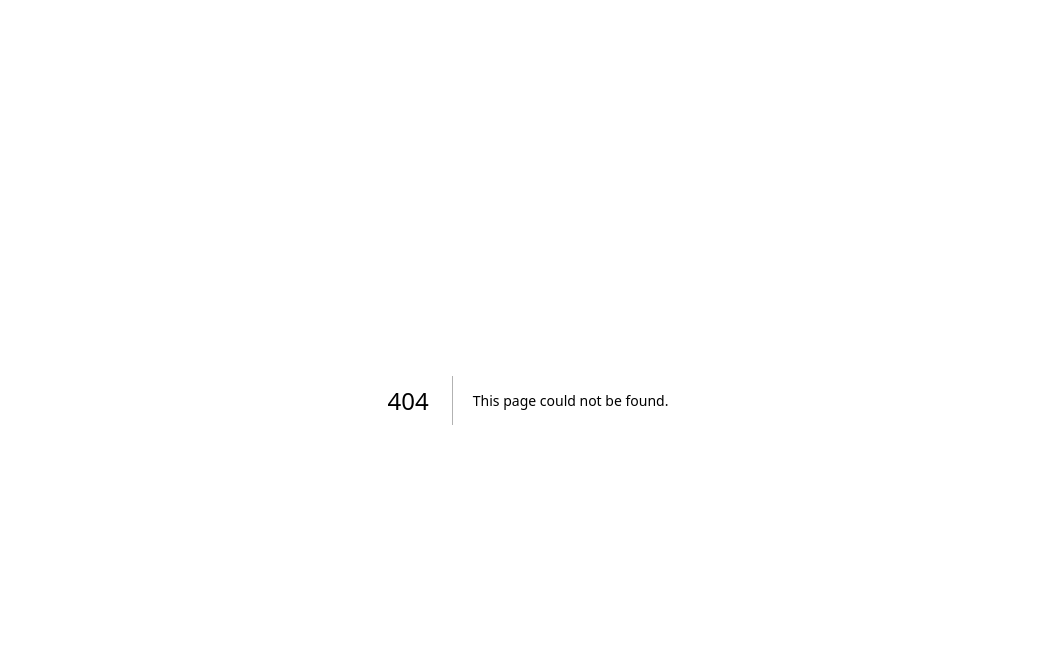
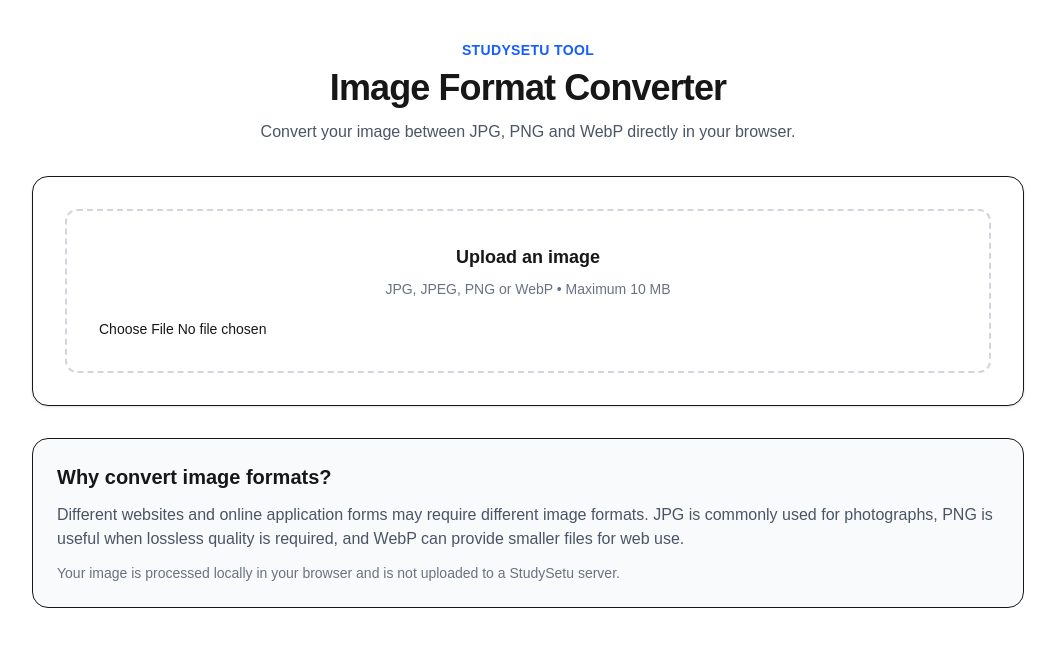
Before and after one commit to AwadheshBabita/StudySetu, a Next.js app: page /tools/image-format-converter in a window 1280 px wide. Before the commit this address had no page. Shown: the top 646 px of the page, without its empty margins (112-1167 px from the left). Built offline with nearby package versions, Linux system fonts and the light colour scheme.

Commit message:
feat: add image format converter tool

```diff
--- /dev/null
+++ b/src/app/tools/image-format-converter/page.tsx
@@ -0,0 +1,287 @@
+'use client';
+
+import { ChangeEvent, useEffect, useState } from 'react';
+
+type OutputFormat = 'jpeg' | 'png' | 'webp';
+
+export default function ImageFormatConverterPage() {
+  const [file, setFile] = useState<File | null>(null);
+  const [preview, setPreview] = useState('');
+  const [resultUrl, setResultUrl] = useState('');
+  const [format, setFormat] = useState<OutputFormat>('jpeg');
+  const [quality, setQuality] = useState(90);
+  const [error, setError] = useState('');
+  const [processing, setProcessing] = useState(false);
+
+  useEffect(() => {
+    return () => {
+      if (preview) URL.revokeObjectURL(preview);
+      if (resultUrl) URL.revokeObjectURL(resultUrl);
+    };
+  }, [preview, resultUrl]);
+
+  const handleFile = (event: ChangeEvent<HTMLInputElement>) => {
+    const selected = event.target.files?.[0];
+
+    setError('');
+    setResultUrl('');
+
+    if (!selected) return;
+
+    if (!selected.type.startsWith('image/')) {
+      setFile(null);
+      setPreview('');
+      setError('Please select a valid image file.');
+      return;
+    }
+
+    if (selected.size > 10 * 1024 * 1024) {
+      setFile(null);
+      setPreview('');
+      setError('Maximum file size is 10 MB.');
+      return;
+    }
+
+    setFile(selected);
+    setPreview(URL.createObjectURL(selected));
+  };
+
+  const convertImage = () => {
+    if (!file) {
+      setError('Please upload an image first.');
+      return;
+    }
+
+    setProcessing(true);
+    setError('');
+    setResultUrl('');
+
+    const image = new Image();
+
+    image.onload = () => {
+      const canvas = document.createElement('canvas');
+      canvas.width = image.naturalWidth;
+      canvas.height = image.naturalHeight;
+
+      const context = canvas.getContext('2d');
+
+      if (!context) {
+        setError('Your browser does not support image conversion.');
+        setProcessing(false);
+        return;
+      }
+
+      if (format === 'jpeg') {
+        context.fillStyle = '#ffffff';
+        context.fillRect(0, 0, canvas.width, canvas.height);
+      }
+
+      context.drawImage(image, 0, 0);
+
+      const mimeType =
+        format === 'jpeg'
+          ? 'image/jpeg'
+          : format === 'png'
+            ? 'image/png'
+            : 'image/webp';
+
+      canvas.toBlob(
+        (blob) => {
+          if (!blob) {
+            setError('Could not convert the image.');
+            setProcessing(false);
+            return;
+          }
+
+          setResultUrl(URL.createObjectURL(blob));
+          setProcessing(false);
+        },
+        mimeType,
+        format === 'png' ? undefined : quality / 100
+      );
+    };
+
+    image.onerror = () => {
+      setError('Could not read the selected image.');
+      setProcessing(false);
+    };
+
+    image.src = URL.createObjectURL(file);
+  };
+
+  const reset = () => {
+    setFile(null);
+    setPreview('');
+    setResultUrl('');
+    setError('');
+    setFormat('jpeg');
+    setQuality(90);
+  };
+
+  const extension = format === 'jpeg' ? 'jpg' : format;
+
+  return (
+    <main className="mx-auto max-w-5xl px-4 py-10">
+      <section className="mb-8 text-center">
+        <p className="mb-2 text-sm font-semibold uppercase tracking-wide text-blue-600">
+          StudySetu Tool
+        </p>
+
+        <h1 className="text-3xl font-bold tracking-tight sm:text-4xl">
+          Image Format Converter
+        </h1>
+
+        <p className="mx-auto mt-3 max-w-2xl text-gray-600">
+          Convert your image between JPG, PNG and WebP directly in your
+          browser.
+        </p>
+      </section>
+
+      <section className="rounded-2xl border bg-white p-5 shadow-sm sm:p-8">
+        <div className="rounded-xl border-2 border-dashed border-gray-300 p-8 text-center">
+          <label className="cursor-pointer">
+            <span className="block text-lg font-semibold">
+              Upload an image
+            </span>
+
+            <span className="mt-2 block text-sm text-gray-500">
+              JPG, JPEG, PNG or WebP • Maximum 10 MB
+            </span>
+
+            <input
+              type="file"
+              accept="image/jpeg,image/png,image/webp"
+              onChange={handleFile}
+              className="mt-5 block w-full cursor-pointer text-sm"
+            />
+          </label>
+        </div>
+
+        {error && (
+          <div className="mt-5 rounded-lg border border-red-200 bg-red-50 p-3 text-sm text-red-700">
+            {error}
+          </div>
+        )}
+
+        {file && (
+          <div className="mt-6 grid gap-6 md:grid-cols-2">
+            <div>
+              <h2 className="mb-3 font-semibold">Original Image</h2>
+
+              <div className="overflow-hidden rounded-xl border bg-gray-50 p-3">
+                {preview && (
+                  <img
+                    src={preview}
+                    alt="Original preview"
+                    className="mx-auto max-h-72 max-w-full object-contain"
+                  />
+                )}
+              </div>
+
+              <p className="mt-3 text-sm text-gray-600">
+                <strong>File:</strong> {file.name}
+              </p>
+
+              <p className="text-sm text-gray-600">
+                <strong>Size:</strong> {(file.size / 1024).toFixed(1)} KB
+              </p>
+            </div>
+
+            <div>
+              <h2 className="mb-3 font-semibold">Conversion Settings</h2>
+
+              <label className="block text-sm font-medium">
+                Output format
+              </label>
+
+              <select
+                value={format}
+                onChange={(e) =>
+                  setFormat(e.target.value as OutputFormat)
+                }
+                className="mt-2 w-full rounded-lg border px-3 py-2"
+              >
+                <option value="jpeg">JPG / JPEG</option>
+                <option value="png">PNG</option>
+                <option value="webp">WebP</option>
+              </select>
+
+              {format !== 'png' && (
+                <div className="mt-5">
+                  <div className="flex items-center justify-between">
+                    <label className="text-sm font-medium">
+                      Quality
+                    </label>
+                    <span className="text-sm text-gray-600">
+                      {quality}%
+                    </span>
+                  </div>
+
+                  <input
+                    type="range"
+                    min="10"
+                    max="100"
+                    value={quality}
+                    onChange={(e) => setQuality(Number(e.target.value))}
+                    className="mt-3 w-full"
+                  />
+                </div>
+              )}
+
+              <button
+                onClick={convertImage}
+                disabled={processing}
+                className="mt-6 w-full rounded-lg bg-blue-600 px-5 py-3 font-semibold text-white disabled:opacity-60"
+              >
+                {processing ? 'Converting...' : 'Convert Image'}
+              </button>
+
+              <button
+                onClick={reset}
+                className="mt-3 w-full rounded-lg border px-5 py-3 font-semibold"
+              >
+                Reset
+              </button>
+            </div>
+          </div>
+        )}
+
+        {resultUrl && (
+          <div className="mt-8 rounded-xl border bg-gray-50 p-5 text-center">
+            <h2 className="text-xl font-semibold">Conversion Complete</h2>
+
+            <img
+              src={resultUrl}
+              alt="Converted preview"
+              className="mx-auto mt-5 max-h-80 max-w-full rounded-lg object-contain"
+            />
+
+            <a
+              href={resultUrl}
+              download={`studysetu-converted.${extension}`}
+              className="mt-5 inline-block rounded-lg bg-green-600 px-6 py-3 font-semibold text-white"
+            >
+              Download {extension.toUpperCase()}
+            </a>
+          </div>
+        )}
+      </section>
+
+      <section className="mt-8 rounded-2xl border bg-gray-50 p-6">
+        <h2 className="text-xl font-bold">Why convert image formats?</h2>
+
+        <p className="mt-3 text-gray-600">
+          Different websites and online application forms may require
+          different image formats. JPG is commonly used for photographs,
+          PNG is useful when lossless quality is required, and WebP can
+          provide smaller files for web use.
+        </p>
+
+        <p className="mt-3 text-sm text-gray-500">
+          Your image is processed locally in your browser and is not
+          uploaded to a StudySetu server.
+        </p>
+      </section>
+    </main>
+  );
+}
```
